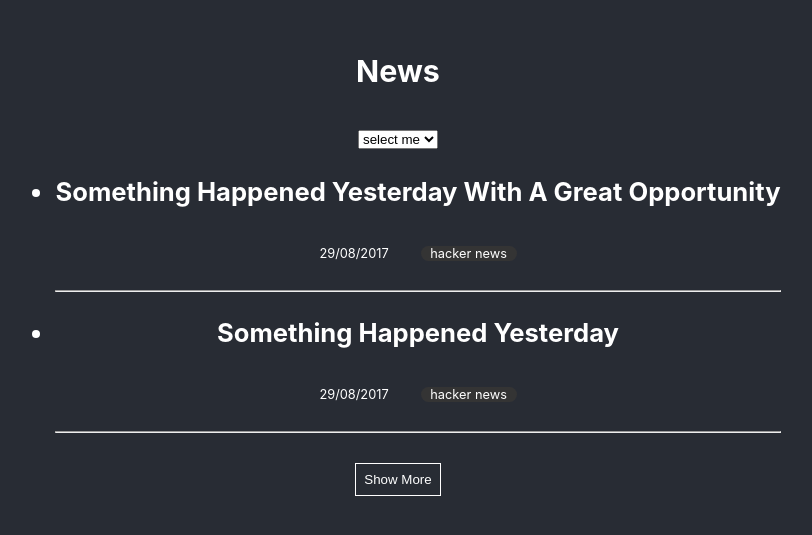
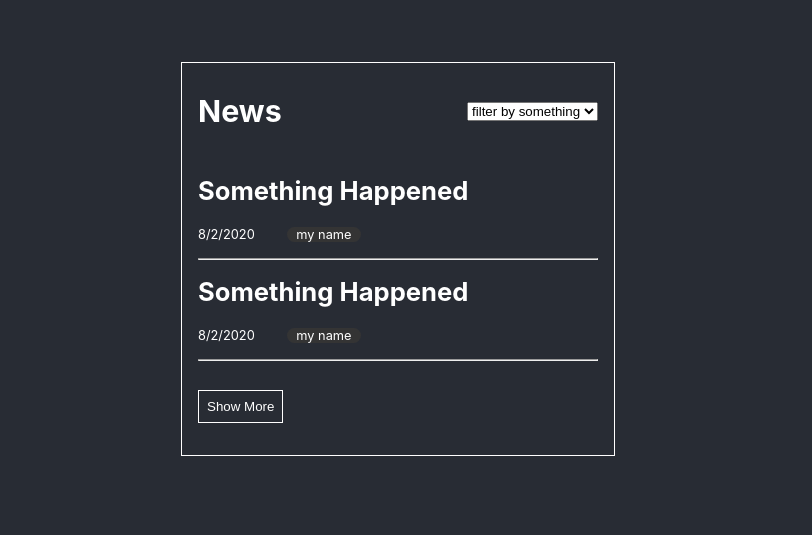
Before and after one commit to BaumgartnerWilliam/NewsWidget, a React (Create React App) app: page / in a window 1280 px wide. Shown: the part 141-676 px from the top of the page, without its empty margins (242-1054 px from the left). Built offline with nearby package versions, Linux system fonts and the light colour scheme.

Commit message:
feat(App): update to use Widget component

```diff
--- a/src/App.js
+++ b/src/App.js
@@ -1,45 +1,47 @@
 import React from 'react';
 import logo from './logo.svg';
+import Article from './components/Article/Article';
+import Select from './components/Select/Select';
+import Widget from './components/Widget/Widget';
 import './App.css';
+
+const mockOptions = [
+  { value: '', text: 'filter by something' },
+  { value: 'select', text: 'my value' }
+];
 
 function App() {
   return (
     <div className="App">
       <header className="App-header">
-        <section className="widget">
-          <div className="widget--title capitalize">
-            <h3>news</h3>
-            <div>
-              <select>
-                <option value="" selected>
-                  select me
-                </option>
-                <option>test</option>
-              </select>
-            </div>
-          </div>
-          <ul className="widget--content">
-            <li className="widget--item mt-2">
-              <h3 className="capitalize medium-text">something happened yesterday with a great opportunity</h3>
-              <p className="mt-1">
-                <span className="small-text pr-2">29/08/2017</span>
-                <span className="bubble-text small-text">hacker news</span>
-              </p>
-            </li>
-            <hr />
-            <li className="widget--item mt-2">
-              <h3 className="capitalize medium-text">something happened yesterday</h3>
-              <p className="mt-1">
-                <span className="small-text pr-2">29/08/2017</span>
-                <span className="bubble-text small-text">hacker news</span>
-              </p>
-            </li>
-            <hr />
-          </ul>
-          <div className="widget--action mt-2">
+        <Widget>
+          <Widget.Header title={'News'}>
+            <Select options={mockOptions} defaultValue="" />
+          </Widget.Header>
+          <Widget.Body>
+            <ul className="article-list">
+              <li className="article-list--item mt-2">
+                <Article
+                  title={'something happened'}
+                  date={new Date()}
+                  editor={'my name'}
+                />
+              </li>
+              <hr />
+              <li className="article-list--item mt-2">
+                <Article
+                  title={'something happened'}
+                  date={new Date()}
+                  editor={'my name'}
+                />
+              </li>
+              <hr />
+            </ul>
+          </Widget.Body>
+          <Widget.Footer>
             <button className="btn capitalize p-1">show more</button>
-          </div>
-        </section>
+          </Widget.Footer>
+        </Widget>
       </header>
     </div>
   );
```
Also changed, not shown: 1 other file (tests, documents, lock files or other folders).
